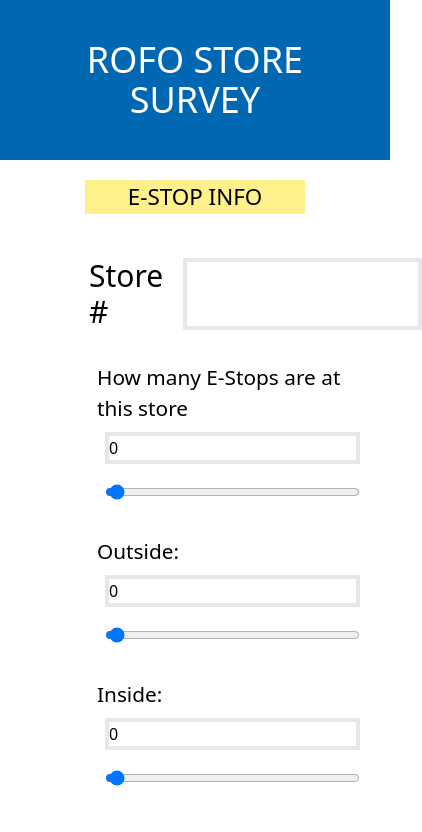
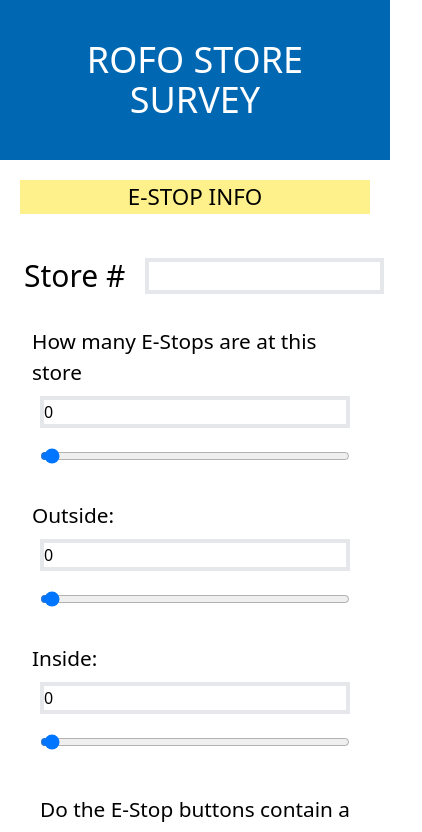
Before and after one commit to Naturealizor/portfolio-website-V2, a SvelteKit app: page /rofosurvey in a window 390 px wide. Shown: the top 832 px of the page, 422 px wide, since content can reach past the window. Built offline with nearby package versions, Linux system fonts and the light colour scheme.

Commit message:
added more reactive styling

```diff
--- a/src/routes/rofosurvey/+page.svelte
+++ b/src/routes/rofosurvey/+page.svelte
@@ -55,8 +55,10 @@
 </script>
 
 <body>
-	<div class="grid grid-cols-6">
-		<div class="col-span-4 col-start-2">
+	<div class="grid grid-cols-1 sm:grid-cols-4 lg:grid-cols-6 2xl:grid-cols-4">
+		<div
+			class="col-span-1 col-start-1 sm:col-span-4 lg:col-span-4 lg:col-start-2 2xl:col-span-2 2xl:col-start-2"
+		>
 			<!-- <DarkButton /> -->
 			<h2 class="uppercase m-5 bg-yellow-200">e-stop info</h2>
 			<br />
--- a/tailwind.config.cjs
+++ b/tailwind.config.cjs
@@ -3,6 +3,24 @@
   content: ['./src/**/*.{html,js,svelte,ts}'],
   darkMode: 'class',
   theme: {
+    screens: {
+      'xs': '320px',
+      // => @media (min-width: 320px) { ... }
+      'sm': '640px',
+      // => @media (min-width: 640px) { ... }
+
+      'md': '768px',
+      // => @media (min-width: 768px) { ... }
+
+      'lg': '1024px',
+      // => @media (min-width: 1024px) { ... }
+
+      'xl': '1280px',
+      // => @media (min-width: 1280px) { ... }
+
+      '2xl': '1536px',
+      // => @media (min-width: 1536px) { ... }
+    },
     extend: {
       colors: {
         blue: {
```
